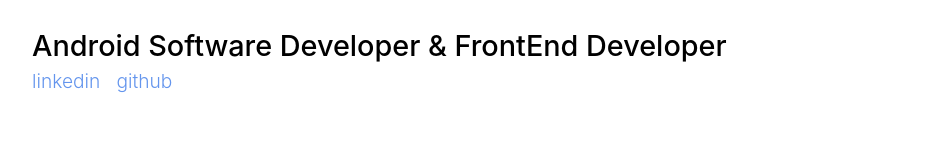
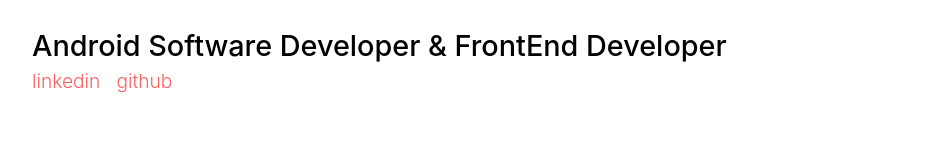
Before and after one commit to gudwh14/jjo, a Next.js app: page / in a window 1280 px wide. Shown: the part 656-797 px from the top of the page, without its empty margins (13-965 px from the left). Built offline with nearby package versions, Linux system fonts and the light colour scheme.

Commit message:
feat : change link color

```diff
--- a/src/components/Intro.tsx
+++ b/src/components/Intro.tsx
@@ -1,5 +1,6 @@
 import styled from '@emotion/styled';
 import { Container } from '../../styles/style';
+import colors from '@constants/colors';
 
 const profileLinks: Array<{ id: string; link: string }> = [
   {
@@ -86,7 +87,7 @@ const Link = styled.span`
   font-size: 1.2rem;
   margin-right: 1rem;
   font-weight: 300;
-  color: cornflowerblue;
+  color: ${colors.highlight};
 `;
 
 export default Intro;
```
